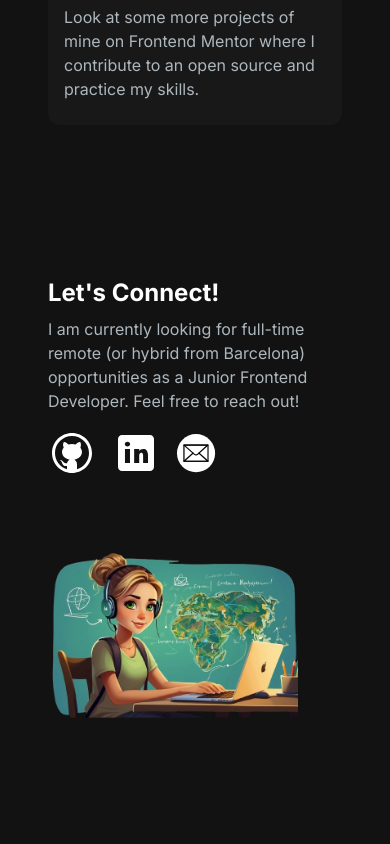
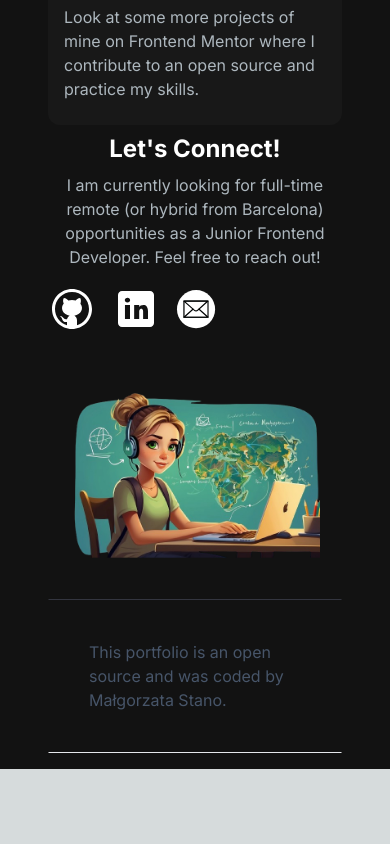
Before and after one commit to gosiast/NextJs-portfolio, a Next.js app: page / in a window 390 px wide. Shown: the part 3840-4684 px from the top of the page. After the commit the page ends 4609 px from the top, so only its background shows below. Built offline with nearby package versions, Linux system fonts and the light colour scheme.

Commit message:
updated padding of Contact Me component

```diff
--- a/app/components/AboutSection.jsx
+++ b/app/components/AboutSection.jsx
@@ -120,7 +120,7 @@ const AboutSection = () => {
 
   return (
     <section className="text-white mt-2" id="about">
-      <div className=" display- block md:grid md:grid-cols-2 gap-8 items-center xl:gap-16 sm:py-16 xl:px-16">
+      <div className="display- block md:grid md:grid-cols-2 gap-8 items-center xl:gap-4 sm:py-16 xl:px-4">
         <Image
           src="/images/oyster_image.png"
           alt="image of an oyster with the world instead of the pearl"
--- a/app/components/ContactMe.jsx
+++ b/app/components/ContactMe.jsx
@@ -7,8 +7,12 @@ import Image from "next/image";
 
 const ContactMe = () => {
   return (
-    <section className="grid my-12 md:my-12 py-24 gap-4 relative" id="contact">
-      <div className="col-span-8 text-left">
+    <section
+      id="contact"
+      className="flex flex-col md:flex-row items-center md:gap-8 xl:gap-16 sm:py-16 xl:px-4"
+    >
+      {" "}
+      <div className="md:w-1/2 text-center md:text-left">
         <h5 className="text-2xl font-bold text-white my-2">
           Let&apos;s Connect!
         </h5>
@@ -16,7 +20,7 @@ const ContactMe = () => {
           I am currently looking for full-time remote (or hybrid from Barcelona)
           opportunities as a Junior Frontend Developer. Feel free to reach out!
         </p>
-        <div className="socials flex flex-row gap-4">
+        <div className="socials flex flex-row gap-4 justify-stretch">
           <Link href="https://github.com/gosiast" target="_blank">
             <Image src={GithubIcon} alt="GitHub Icon" className="w-12 h-12" />
           </Link>
@@ -32,7 +36,7 @@ const ContactMe = () => {
           </Link>
         </div>
       </div>
-      <div className="col-span-5 place-self-center mt-4 lg:mt-0">
+      <div className="mt-4 md:mt-0 text-center md:text-left">
         <div className="w-[250px] h-[250px] lg:w-[400px] lg:h-[400px] relative">
           <Image
             src="/images/me_animation.png"
```
